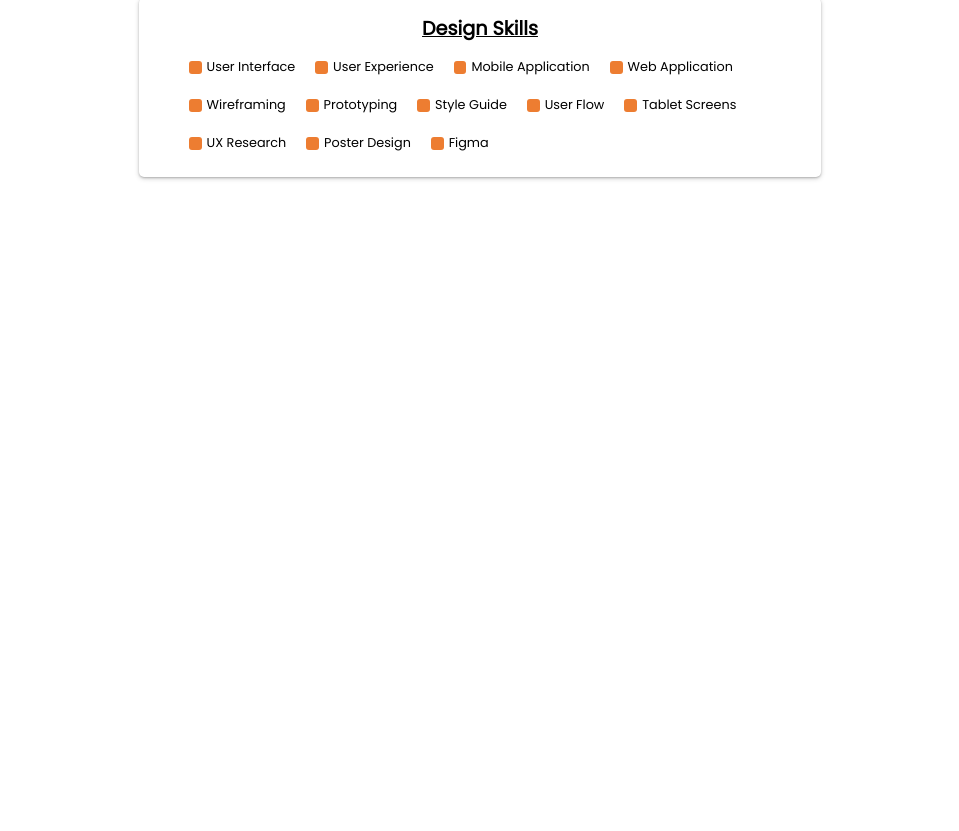
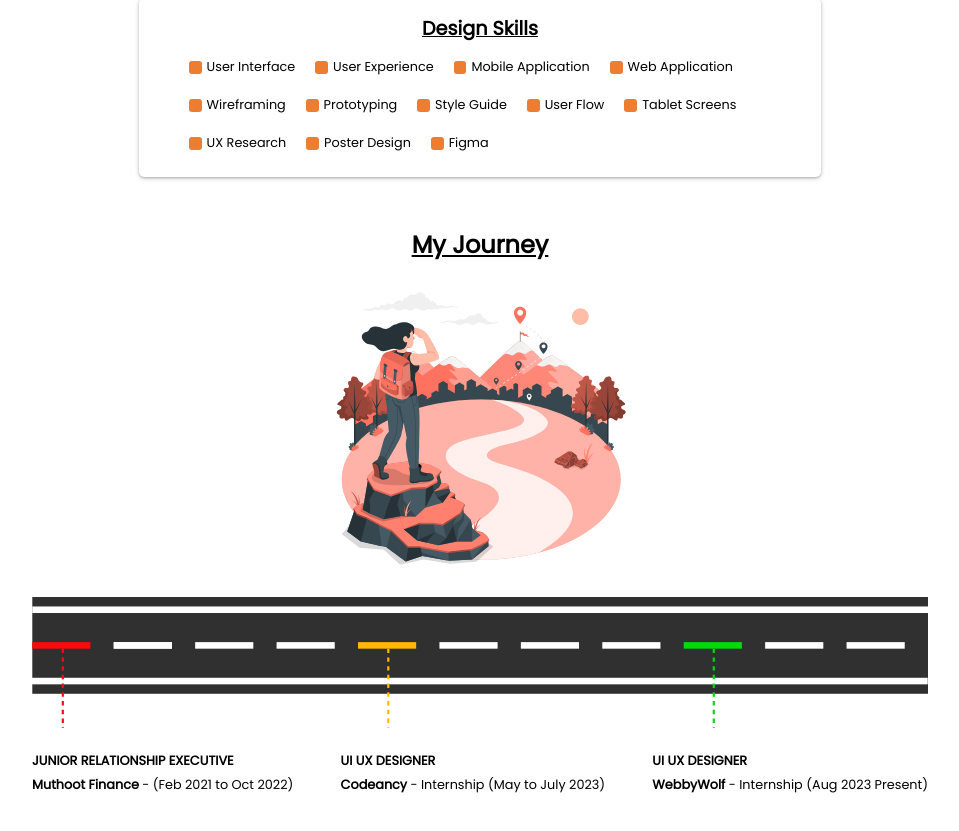
Before and after one commit to suresh-sundararaj/resume, a React (Create React App) app: page / in a window 1280 px wide. Shown: the part 7596-8427 px from the top of the page, without its empty margins (160-1119 px from the left). Before the commit the page ends 7843 px from the top, so only its background shows below. Built offline with nearby package versions, Linux system fonts and the light colour scheme.

Commit message:
added journey section

```diff
--- /dev/null
+++ b/src/components/Journey.js
@@ -0,0 +1,69 @@
+import JourneySvg from "../assets/svg/journey_amico_1.svg";
+import JourneyPathSvg from "../assets/svg/journey_road.svg";
+
+function Journey() {
+  return (
+    <div
+      style={{
+        width: "70%",
+        marginTop: "50px",
+        display: "flex",
+        flexDirection: "column",
+        alignItems: "center",
+      }}
+    >
+      <h2 style={{ marginTop: 0, marginBottom: "15px" }}>
+        <u>My Journey</u>
+      </h2>
+      <img
+        src={JourneySvg}
+        width="300px"
+        height="300px"
+        alt="Journey illustration"
+      />
+      <div style={{ width: "100%", marginTop: "20px" }}>
+        <img
+          src={JourneyPathSvg}
+          width="100%"
+          alt="Journey path illustration"
+        />
+      </div>
+      <div style={{ width: "100%", fontSize: "0.8em" }}>
+        <div
+          style={{
+            display: "flex",
+            justifyContent: "space-between",
+            alignItems: "flex-start",
+          }}
+        >
+          <div>
+            <h4 style={{ marginBottom: 0, textAlign: "left" }}>
+              JUNIOR RELATIONSHIP EXECUTIVE
+            </h4>
+            <p style={{ marginTop: "6px", textAlign: "left" }}>
+              <b>Muthoot Finance</b> - (Feb 2021 to Oct 2022)
+            </p>
+          </div>
+          <div>
+            <h4 style={{ marginBottom: 0, textAlign: "left" }}>
+              UI UX DESIGNER
+            </h4>
+            <p style={{ marginTop: "6px", textAlign: "left" }}>
+              <b>Codeancy</b> - Internship (May to July 2023)
+            </p>
+          </div>
+          <div>
+            <h4 style={{ marginBottom: 0, textAlign: "left" }}>
+              UI UX DESIGNER
+            </h4>
+            <p style={{ marginTop: "6px", textAlign: "left" }}>
+              <b>WebbyWolf</b> - Internship (Aug 2023 Present)
+            </p>
+          </div>
+        </div>
+      </div>
+    </div>
+  );
+}
+
+export default Journey;
--- a/src/components/Kyc.js
+++ b/src/components/Kyc.js
@@ -1,4 +1,4 @@
-import Education from "./Education";
+import Journey from "./Journey";
 import About from "./About";
 import Experience from "./Experience";
 
@@ -20,6 +20,7 @@ function Kyc() {
     <div style={style}>
       <Experience />
       <About />
+      <Journey />
     </div>
   );
 }
```
Also changed, not shown: src/assets/svg/journey_amico_1.svg (added), src/assets/svg/journey_road.svg (added).
